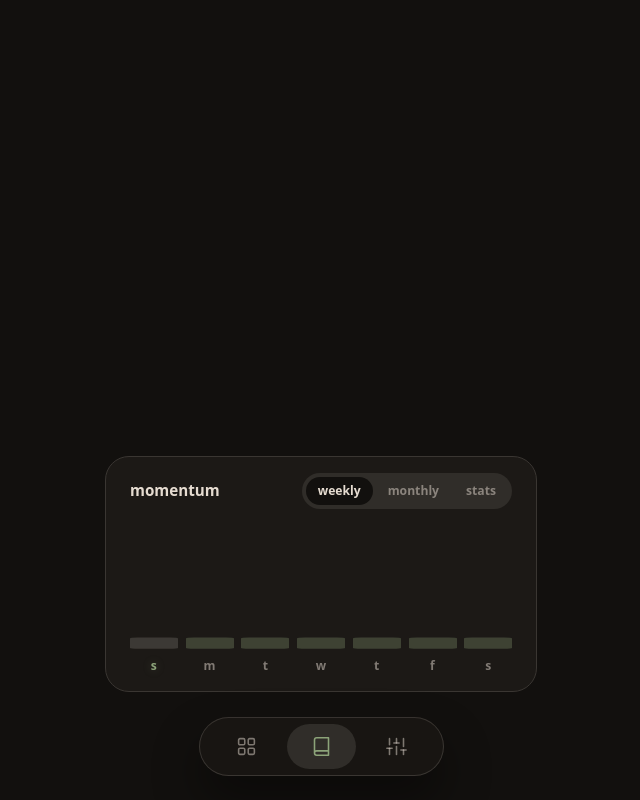
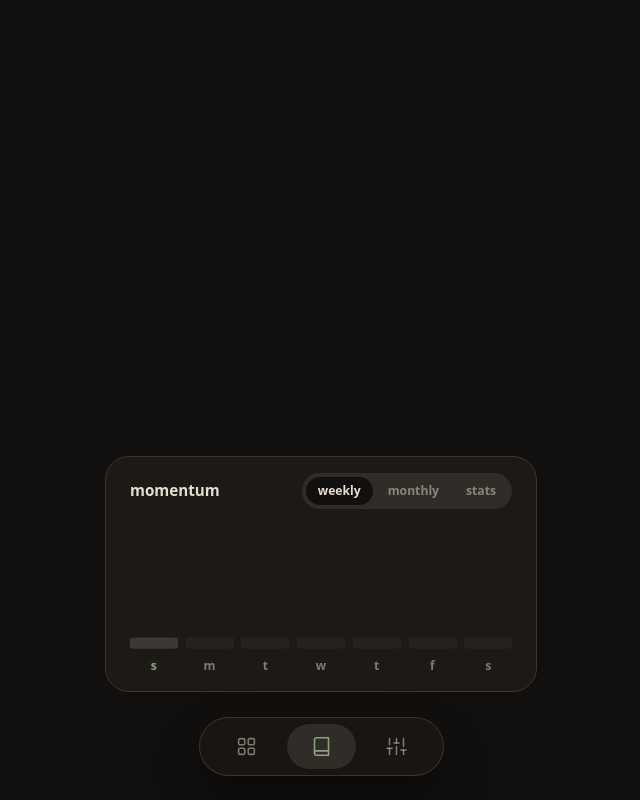
Before and after one commit to 1ewig/gentle-habit-tracker, a React (Vite) app: page / in a window 1280 px wide. Both pictures are taken after a click on the button 640 px from the left and 746 px from the top of the page. Shown: the whole page, without its empty margins (319-959 px from the left). Built offline with nearby package versions, Linux system fonts and the light colour scheme; a web font is replaced by a local one.

Commit message:
fix: apply is-stub styling to today when no habits completed

```diff
--- a/src/components/journal/momentum/MomentumWeekly.tsx
+++ b/src/components/journal/momentum/MomentumWeekly.tsx
@@ -20,7 +20,7 @@ export const MomentumWeekly: React.FC = () => {
         // Mathematical constant for minimal visibility
         const MIN_VISIBILITY_PCT = totalHabits > 0 ? 10 : 2;
         const displayPct = isFuture ? MIN_VISIBILITY_PCT : Math.max(pct, MIN_VISIBILITY_PCT);
-        const isStub = !isFuture && pct === 0;
+        const isStub = pct === 0;
 
         return (
           <div
```
